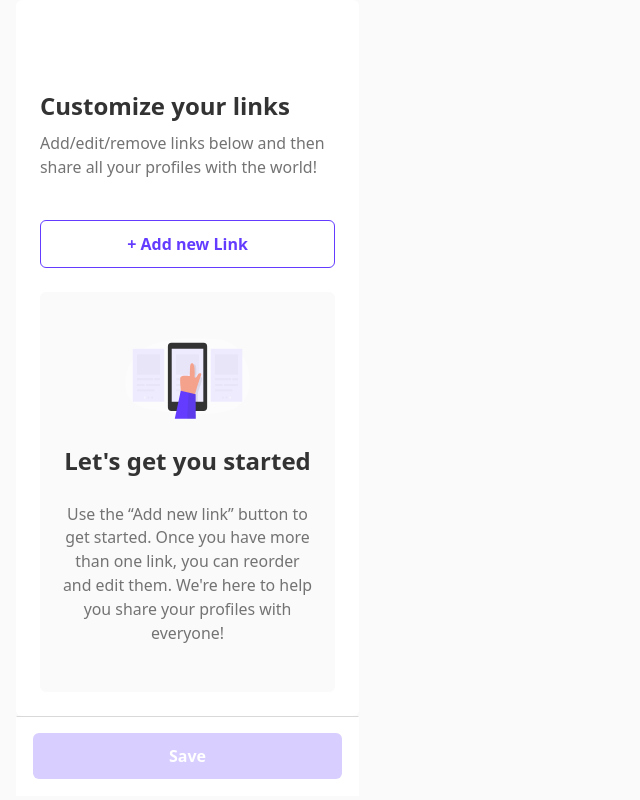
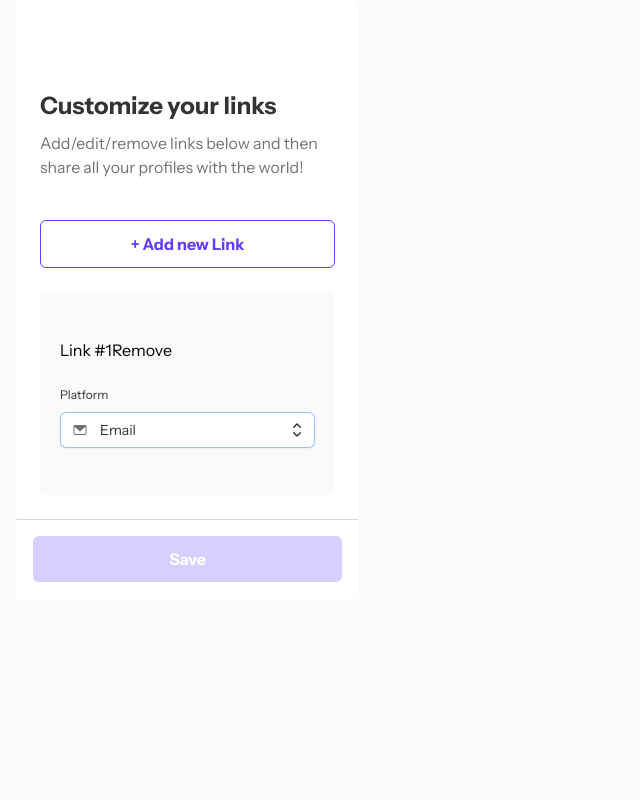
Before and after one commit to shaversj/link-sharing-app, a Next.js app: page /links in a window 1280 px wide. Shown: the whole page, without its empty margins (0-640 px from the left). Built offline with nearby package versions, Linux system fonts and the light colour scheme.

Commit message:
Add Select Menu to Links Page

```diff
--- a/package.json
+++ b/package.json
@@ -9,6 +9,8 @@
     "lint": "next lint"
   },
   "dependencies": {
+    "@headlessui/react": "^2.0.4",
+    "@heroicons/react": "^2.1.3",
     "class-variance-authority": "^0.7.0",
     "clsx": "^2.1.1",
     "next": "14.2.3",
--- a/src/app/layout.tsx
+++ b/src/app/layout.tsx
@@ -15,7 +15,7 @@
 }>) {
   return (
     <html lang="en">
-      <body className={`${instrumentSans.variable} grid w-[375px] place-items-center bg-gray-light`}>{children}</body>
+      <body className={`${instrumentSans.variable} grid w-[375px] place-items-center bg-gray-light font-instrumentSans`}>{children}</body>
     </html>
   );
 }
--- a/src/app/links/page.tsx
+++ b/src/app/links/page.tsx
@@ -1,4 +1,6 @@
+"use client";
 import Image from "next/image";
+import SelectMenu from "@/components/SelectMenu";
 
 export default function Links() {
   return (
@@ -12,11 +14,19 @@
 
         <div className={"mt-6 rounded-md bg-gray-light px-5 py-[2.906rem]"}>
           <div className={"space-y-6"}>
-            <Image src="/images/illustration-empty.svg" className={"mx-auto"} alt="Add" width={124.77} height={80} />
-            <h2 className={"text-center align-top text-[1.5rem] font-bold leading-[150%] text-dark-gray"}>Let's get you started</h2>
-            <p className={"text-center text-[0.994rem] leading-[150%] text-gray"}>
-              Use the “Add new link” button to get started. Once you have more than one link, you can reorder and edit them. We're here to help you share your profiles with everyone!
-            </p>
+            {/*<Image src="/images/illustration-empty.svg" className={"mx-auto"} alt="Add" width={124.77} height={80} />*/}
+            {/*<h2 className={"text-center align-top text-[1.5rem] font-bold leading-[150%] text-dark-gray"}>Let's get you started</h2>*/}
+            {/*<p className={"text-center text-[0.994rem] leading-[150%] text-gray"}>*/}
+            {/*  Use the “Add new link” button to get started. Once you have more than one link, you can reorder and edit them. We're here to help you share your profiles with everyone!*/}
+            {/*</p>*/}
+
+            <div>
+              <span>Link #1</span>
+              <span>Remove</span>
+            </div>
+            <div>
+              <SelectMenu />
+            </div>
           </div>
         </div>
       </div>
--- /dev/null
+++ b/src/components/SelectMenu.tsx
@@ -0,0 +1,132 @@
+import { Fragment, useState } from "react";
+import { Label, Listbox, ListboxButton, ListboxOption, ListboxOptions, Transition } from "@headlessui/react";
+import { CheckIcon, ChevronUpDownIcon } from "@heroicons/react/20/solid";
+
+const sites = [
+  {
+    id: 1,
+    name: "Codepen",
+    image: "/images/icon-codepen.svg",
+  },
+  {
+    id: 2,
+    name: "Codewars",
+    image: "/images/icon-codewars.svg",
+  },
+  {
+    id: 3,
+    name: "Dev.to",
+    image: "/images/icon-devto.svg",
+  },
+  {
+    id: 4,
+    name: "Email",
+    image: "/images/icon-email.svg",
+  },
+  {
+    id: 5,
+    name: "Facebook",
+    image: "/images/icon-facebook.svg",
+  },
+  {
+    id: 6,
+    name: "FreeCodeCamp",
+    image: "/images/icon-freecodecamp.svg",
+  },
+  {
+    id: 7,
+    name: "Frontend Mentor",
+    image: "/images/icon-frontend-mentor.svg",
+  },
+  {
+    id: 8,
+    name: "GitHub",
+    image: "/images/icon-github.svg",
+  },
+  {
+    id: 9,
+    name: "GitLab",
+    image: "/images/icon-gitlab.svg",
+  },
+  {
+    id: 10,
+    name: "Hashnode",
+    image: "/images/icon-hashnode.svg",
+  },
+  {
+    id: 11,
+    name: "LinkedIn",
+    image: "/images/icon-linkedin.svg",
+  },
+  {
+    id: 12,
+    name: "Twitch",
+    image: "/images/icon-twitch.svg",
+  },
+  {
+    id: 13,
+    name: "Twitter",
+    image: "/images/icon-twitter.svg",
+  },
+  {
+    id: 14,
+    name: "YouTube",
+    image: "/images/icon-youtube.svg",
+  },
+];
+
+function classNames(...classes: any) {
+  return classes.filter(Boolean).join(" ");
+}
+
+export default function SelectMenu() {
+  const [selected, setSelected] = useState(sites[3]);
+
+  return (
+    <Listbox value={selected} onChange={setSelected}>
+      {({ open }) => (
+        <>
+          <Label className="block text-xs leading-[150%] text-dark-gray">Platform</Label>
+          <div className="relative mt-2">
+            <ListboxButton className="ring-gray-300 relative w-full cursor-default rounded-md bg-white py-1.5 pl-3 pr-10 text-left text-dark-gray shadow-sm ring-1 ring-inset focus:outline-none focus:ring-2 focus:ring-indigo-500 sm:text-sm sm:leading-6">
+              <span className="flex items-center">
+                <img src={selected.image} alt="" className="h-4 w-4 flex-shrink-0 rounded-full" />
+                <span className="ml-3 block truncate">{selected.name}</span>
+              </span>
+              <span className="pointer-events-none absolute inset-y-0 right-0 ml-3 flex items-center pr-2">
+                <ChevronUpDownIcon className="text-gray-400 h-5 w-5" aria-hidden="true" />
+              </span>
+            </ListboxButton>
+
+            <Transition show={open} leave="transition ease-in duration-100" leaveFrom="opacity-100" leaveTo="opacity-0">
+              <ListboxOptions className="absolute z-10 mt-1 max-h-56 w-full overflow-auto rounded-md bg-white py-1 text-base shadow-lg ring-1 ring-black ring-opacity-5 focus:outline-none sm:text-sm">
+                {sites.map((site) => (
+                  <ListboxOption
+                    key={site.id}
+                    className={({ focus }) => classNames(focus ? "bg-indigo-600 text-white" : "", !focus ? "text-dark-gray" : "", "relative cursor-default select-none py-2 pl-3 pr-9")}
+                    value={site}
+                  >
+                    {({ selected, focus }) => (
+                      <>
+                        <div className="flex items-center">
+                          <img src={site.image} alt="" className="h-4 w-4 flex-shrink-0 rounded-full" />
+                          <span className={classNames(selected ? "font-semibold" : "font-normal", "ml-3 block truncate")}>{site.name}</span>
+                        </div>
+
+                        {selected ? (
+                          <span className={classNames(focus ? "text-white" : "text-indigo-600", "absolute inset-y-0 right-0 flex items-center pr-4")}>
+                            <CheckIcon className="h-5 w-5" aria-hidden="true" />
+                          </span>
+                        ) : null}
+                      </>
+                    )}
+                  </ListboxOption>
+                ))}
+              </ListboxOptions>
+            </Transition>
+          </div>
+        </>
+      )}
+    </Listbox>
+  );
+}
```
Also changed, not shown: 1 other file (tests, documents, lock files or other folders).
